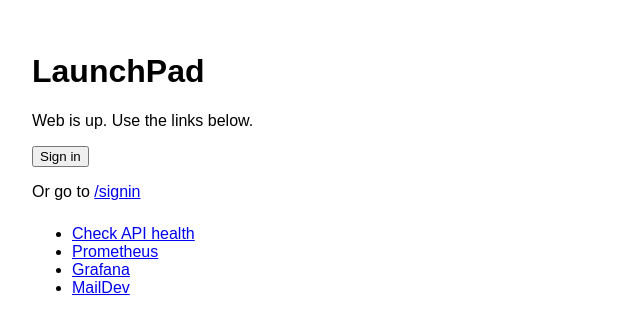
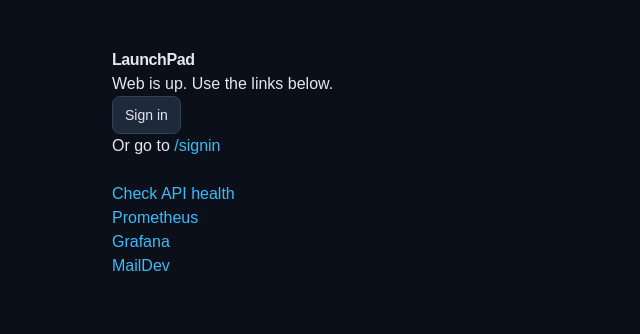
Before and after one commit to Araychaudhur/LaunchPad, a Next.js app in the folder apps/web/: page / in a window 1280 px wide. Shown: the top 334 px of the page, without its empty margins (0-640 px from the left). Built offline with nearby package versions, Linux system fonts and the light colour scheme; no server answers.

Commit message:
feat(web): add Tailwind + base styles and wire PostCSS; update Dockerfile COPY for configs

```diff
--- a/apps/web/package.json
+++ b/apps/web/package.json
@@ -15,6 +15,9 @@
   },
   "devDependencies": {
     "typescript": "^5.4.5",
-    "@types/node": "^20.11.30"
+    "@types/node": "^20.11.30",
+    "tailwindcss": "^3.4.9",
+    "postcss": "^8.4.38",
+    "autoprefixer": "^10.4.19"
   }
 }
--- /dev/null
+++ b/apps/web/postcss.config.js
@@ -0,0 +1,6 @@
+module.exports = {
+  plugins: {
+    tailwindcss: {},
+    autoprefixer: {}
+  }
+};
--- /dev/null
+++ b/apps/web/src/app/globals.css
@@ -0,0 +1,18 @@
+@tailwind base;
+@tailwind components;
+@tailwind utilities;
+
+/* Base look & feel */
+@layer base {
+  html, body { height: 100%; }
+  body { @apply bg-[#0b0f1a] text-slate-200 antialiased; }
+  a { @apply text-sky-400 hover:underline; }
+  h1,h2,h3 { @apply font-semibold tracking-tight; }
+  code, pre { @apply rounded bg-slate-900/60 px-1 py-0.5; }
+  button {
+    @apply inline-flex items-center gap-2 rounded-lg border border-slate-700 bg-slate-800 px-3 py-2 text-sm font-medium hover:bg-slate-700 active:scale-[.99];
+  }
+  input {
+    @apply rounded-md border border-slate-700 bg-slate-900 px-3 py-2 text-slate-100 placeholder-slate-400;
+  }
+}
--- a/apps/web/src/app/layout.tsx
+++ b/apps/web/src/app/layout.tsx
@@ -1,3 +1,4 @@
+import "./globals.css";
 import Providers from "../components/providers";
 
 export const metadata = { title: "LaunchPad" };
@@ -6,7 +7,9 @@
   return (
     <html lang="en">
       <body>
-        <Providers>{children}</Providers>
+        <Providers>
+          <div className="mx-auto max-w-6xl p-6">{children}</div>
+        </Providers>
       </body>
     </html>
   );
--- /dev/null
+++ b/apps/web/tailwind.config.js
@@ -0,0 +1,10 @@
+/** @type {import('tailwindcss').Config} */
+module.exports = {
+  content: ["./src/**/*.{js,ts,jsx,tsx,mdx}"],
+  theme: {
+    extend: {
+      container: { center: true, padding: "1rem" }
+    }
+  },
+  plugins: []
+};
```
Also changed, not shown: 1 other file (tests, documents, lock files or other folders).
